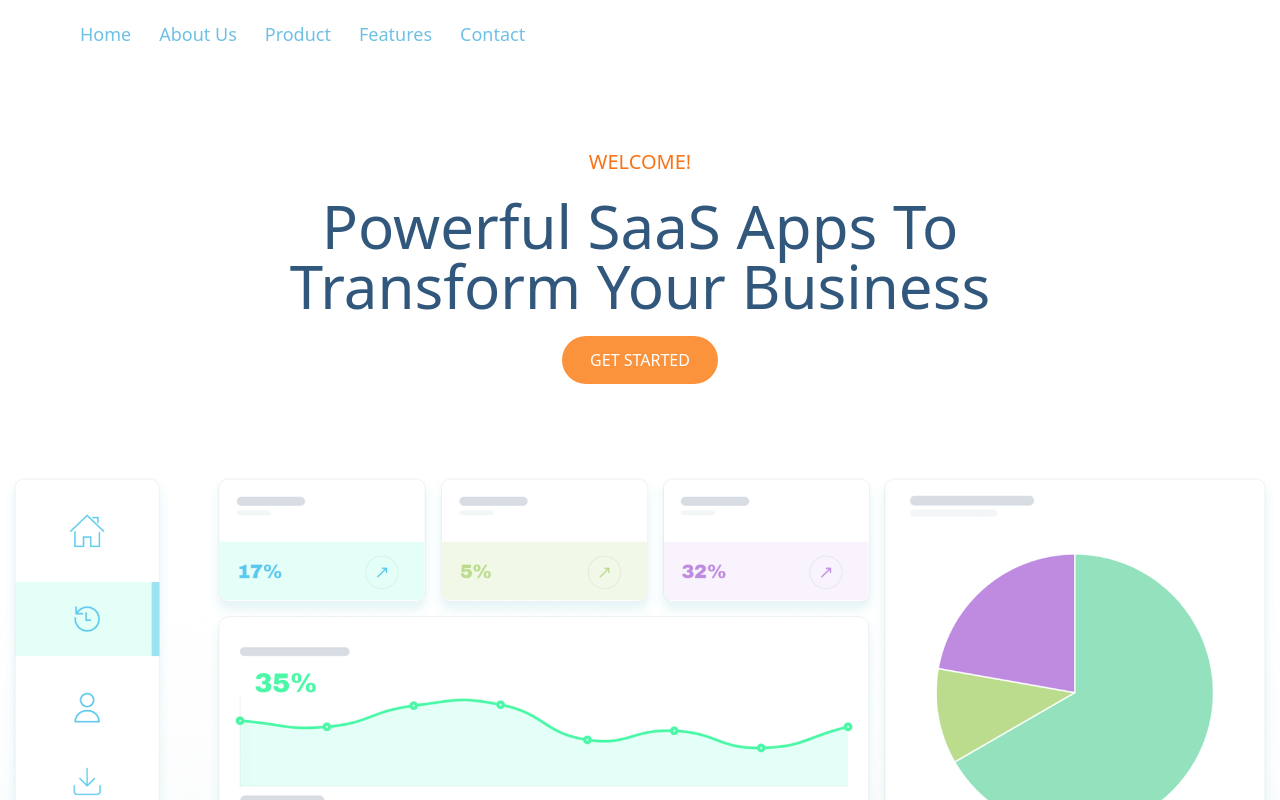
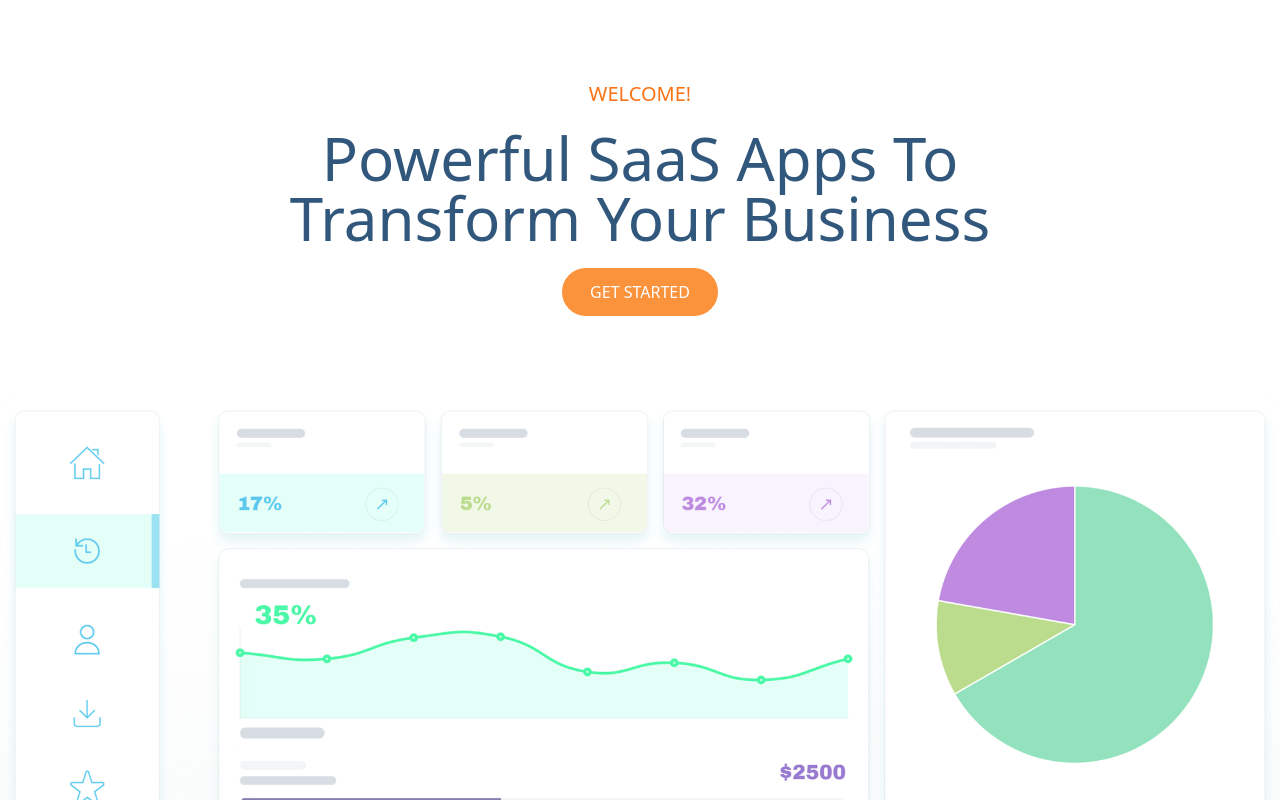
Before and after one commit to Michaeliskingbd/hackathon-group-10, a React (Vite) app: page / in a window 1280 px wide. Shown: the top 800 px of the page. Built offline with nearby package versions, Linux system fonts and the light colour scheme; a web font is replaced by a local one.

Commit message:
Update components

```diff
--- a/src/Components/Navbar.jsx
+++ /dev/null
@@ -1,30 +0,0 @@
-import { IoMenu, IoClose } from "react-icons/io5";
-
-
-import React, { useState } from "react";
-
-
-
-
-const Navbar = () => {
-    const [isMobileNav, setIsMobileNav ] = useState("false");
-
-    const mobileNav = () => {
-        setIsMobileNav(!isMobileNav);
-    }
-  return (
-    <nav className='flex justify-between lg:px-20 py-5'>
-            {/* <img src={logo}></img> */}
-            <ul className='lg:flex gap-7 capitalize text-[#6EC1E4] text-lg font-["plus jakarta Sans, san serif"] cursor-pointer hidden'>
-                <li className='hover:text-orange-400'>home</li>
-                <li className='hover:text-orange-400'>about us</li>
-                <li className='hover:text-orange-400'>product</li>
-                <li className='hover:text-orange-400'>Features</li>
-                <li className='hover:text-orange-400'>contact</li>
-            </ul>
-            <button onClick={mobileNav} className='lg:hidden pr-2 bg-white text-[#31587c] px-3 py-2 text-xl border-[1px] border-[#6EC1E4]'>{isMobileNav? <IoClose /> :<GiHamburgerMenu />}</button>
-        </nav>
-  );
-};
-
-export default Navbar;
--- a/src/components/Footer.jsx
+++ /dev/null
@@ -1,49 +0,0 @@
-
-import React from "react";
-import { FaTwitter, FaGithub, FaLinkedin,} from "react-icons/fa";
-function Footer() {
-  return (
-    <footer className="bg-gradient-to-b from-gray-900 via-black to-gray-950 text-gray-300 py-12 px-6 mt-24 relative overflow-hidden">
-      <div className="absolute inset-0 bg-[radial-gradient(ellipse_at_center,_rgba(99,102,241,0.1)_0%,_transparent_70%)]"></div>
-<div className="relative max-w-6xl mx-auto grid grid-cols-1 md:grid-cols-3 gap-10 z-10">
-<div>
-<h2 className="text-3xl font-bold text-white tracking-wide">BreakLoop</h2>
-<p className="mt-3 text-gray-400 leading-relaxed text-sm md:text-base">
-            Your digital balance companion
-            Helping you pause,and live beyond the scroll
- </p></div> <div>
-<h3 className="text-lg font-semibold text-white mb-3">Quick Links</h3>
-<ul className="space-y-2 text-sm md:text-base">
-<li><a href="#about" className="hover:text-indigo-400 transition-colors">About</a></li>
-<li><a href="#features" className="hover:text-indigo-400 transition-colors">Features</a></li>
-<li><a href="#dashboard" className="hover:text-indigo-400 transition-colors">Dashboard</a></li>
-<li><a href="#contact" className="hover:text-indigo-400 transition-colors">Contact</a></li>
-</ul>
- </div>
-<div>
- <h3 className="text-lg font-semibold text-white mb-3">Stay Connected</h3>
-<p className="text-sm text-gray-400 mb-4">Let’s build healthier tech habits together.</p>
-<div className="flex space-x-5 text-2xl">
-<a href="https://twitter.com" className="hover:text-indigo-400 transform hover:scale-110 transition-all duration-200">
-<FaTwitter />
-</a>
-<a href="https://github.com" className="hover:text-indigo-400 transform hover:scale-110 transition-all duration-200">
-<FaGithub />
-</a>
-<a href="https://linkedin.com" className="hover:text-indigo-400 transform hover:scale-110 transition-all duration-200">
-<FaLinkedin />
-</a>
-</div>
-</div>
-</div>
-<div className="relative mt-12 border-t border-gray-800 pt-6 text-center text-sm text-gray-500 z-10">
-<p>
-<span className="text-indigo-400 font-medium"> BreakLoop </span> Hackathon 2025
- </p>
-<p className="mt-2 text-xs text-gray-600">© {new Date().getFullYear()} BreakLoop.</p>
-</div>
-</footer>
-  );
-}
-
-export default Footer;
--- a/src/components/NavBar.jsx
+++ /dev/null
@@ -1,30 +0,0 @@
-import { IoMenu, IoClose } from "react-icons/io5";
-
-
-import React, { useState } from "react";
-
-
-
-
-const Navbar = () => {
-    const [isMobileNav, setIsMobileNav ] = useState("false");
-
-    const mobileNav = () => {
-        setIsMobileNav(!isMobileNav);
-    }
-  return (
-    <nav className='flex justify-between lg:px-20 py-5'>
-            {/* <img src={logo}></img> */}
-            <ul className='lg:flex gap-7 capitalize text-[#6EC1E4] text-lg font-["plus jakarta Sans, san serif"] cursor-pointer hidden'>
-                <li className='hover:text-orange-400'>home</li>
-                <li className='hover:text-orange-400'>about us</li>
-                <li className='hover:text-orange-400'>product</li>
-                <li className='hover:text-orange-400'>Features</li>
-                <li className='hover:text-orange-400'>contact</li>
-            </ul>
-            <button onClick={mobileNav} className='lg:hidden pr-2 bg-white text-[#31587c] px-3 py-2 text-xl border-[1px] border-[#6EC1E4]'>{isMobileNav? <IoClose /> :<GiHamburgerMenu />}</button>
-        </nav>
-  );
-};
-
-export default Navbar;
--- a/src/pages/Home.jsx
+++ b/src/pages/Home.jsx
@@ -1,5 +1,4 @@
 import React from 'react'
-
 import NavBar from '../components/NavBar'
 import HeroSection from '../components/HeroSection'
 import Activities from '../components/Activities'
@@ -8,12 +7,12 @@ import Partners from '../components/Partners'
 import Testimonials from '../components/Testimonials'
 import Request from '../components/Request'
 import MarketPlace from '../components/MarketPlace'
+import Footer from '../components/Footer'
 
 const Home = () => {
   return (
     <section>
     <div>
-        <NavBar />
         <HeroSection />
         <Activities />
         <Products />
```
